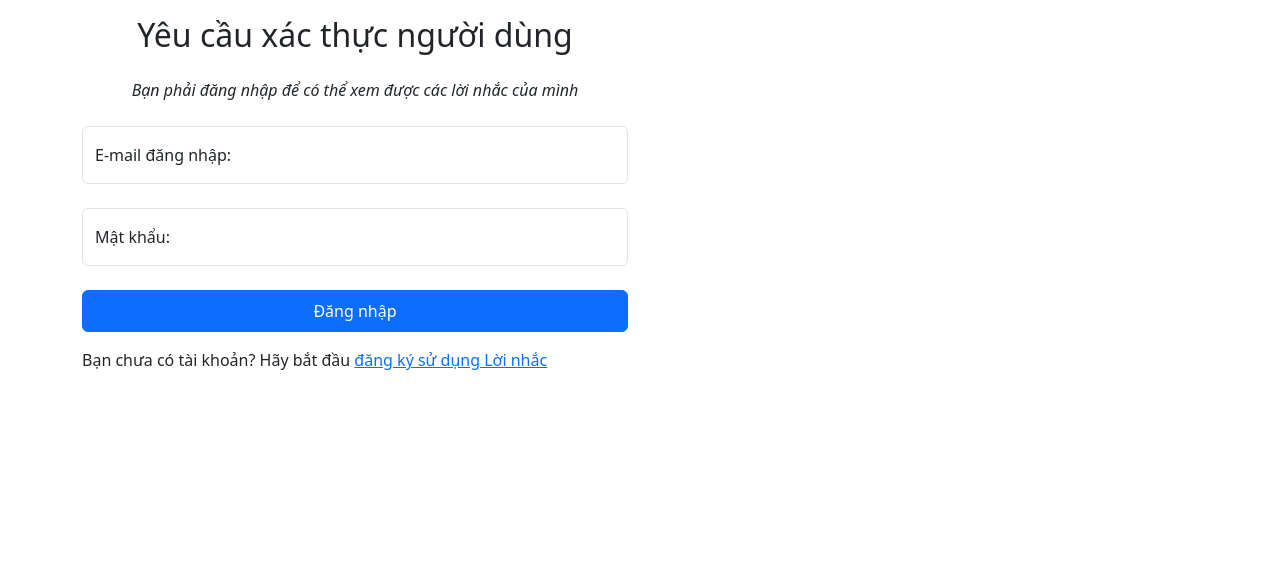
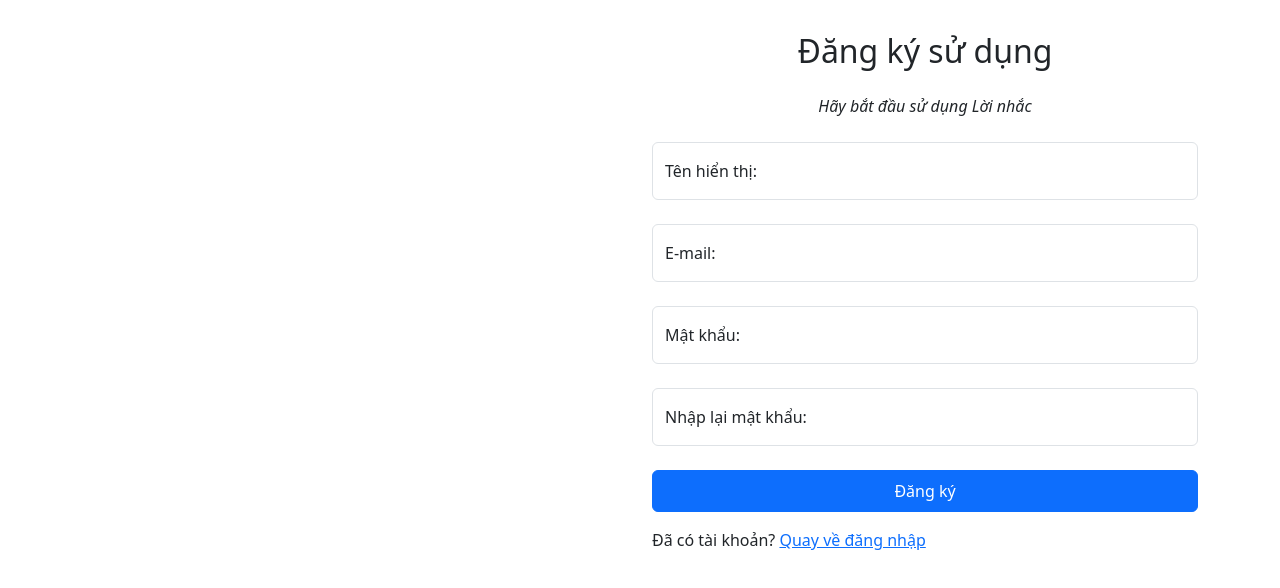
Before and after one commit to TrHgTung/Snorlax, a React (Create React App) app in the folder ReactJS/my-app/: page /register in a window 1280 px wide. Before the commit this address led to /login. Shown: the top 588 px of the page. Built offline with nearby package versions, Linux system fonts and the light colour scheme.

Commit message:
Fix Register route

```diff
--- a/ReactJS/my-app/src/App.js
+++ b/ReactJS/my-app/src/App.js
@@ -6,7 +6,6 @@ import Register from './components/Register';
 import Layout from './components/Layout';
 import { AuthProvider } from './supports/AuthProvider';
 import PrivateRoute from './supports/PrivateRoute';
-// import Logout from './components/Logout';
 import { render } from '@testing-library/react';
 import Update from './components/Update';
 import { ToastContainer } from 'react-toastify';
@@ -15,9 +14,6 @@ import 'react-toastify/dist/ReactToastify.css';
 function App() {
   return (
     <Router>
-      {/* <Routes>
-        <Route path="/register" element={<Register />} />
-      </Routes> */}
       <AuthProvider>
                 <Routes>
                     <Route path="/login" element={<Login />} />
@@ -30,8 +26,6 @@ function App() {
                             </PrivateRoute>
                         }
                     />
-                    {/* Các route khác */}
-                    {/* <Route path="/logout" element={<Logout />} /> */}
                     <Route
                       path="/update/:id"
                       element={
--- a/ReactJS/my-app/src/components/Register.jsx
+++ b/ReactJS/my-app/src/components/Register.jsx
@@ -1,6 +1,6 @@
 import axios from 'axios';
 import React, { useState } from 'react'
-import { useNavigate } from 'react-router-dom';
+import { Link, useNavigate } from 'react-router-dom';
 import { toast } from 'react-toastify';
 
 const Register = () => {
@@ -20,7 +20,7 @@ const Register = () => {
     };
 
     const handleRegister = async (e) => { // kiem tra xac nhan password
-        e.preventDefault();
+        //e.preventDefault();
         if(formData.password != formData.confirm_password){
             toast.error('Mật khẩu nhập lại không chính xác');
             return;
@@ -35,15 +35,23 @@ const Register = () => {
 
             if(response.data.success){
                 toast.success('Đăng ký thành công. Hãy đăng nhập bằng tài khoản của bạn');
+
+                // const min = 1111;
+                // const max = 9999;
+                // const rand = min + Math.random() * (max - min);
+                // localStorage.setItem('check_register', rand);
                 navigate('/login');
+                // console.log(response.data)
             }
             else{
-                toast.error('Có lỗi xảy ra. Hãy thử lại');
-
+                navigate('/login');
+                toast.error('Có lỗi xảy ra (else). Hãy thử lại');
+                // console.log(response.data)
             }
         }
         catch (error){
-            toast.error('Có lỗi xảy ra. Hãy thử lại');
+            navigate('/register');
+            toast.error('Có lỗi xảy ra (catch execption). Hãy thử lại');
         }
     };
 
@@ -51,8 +59,12 @@ const Register = () => {
     <div className="container">
             <form onSubmit={handleRegister}>
                 <div className="row">
-                    <div className="col-md-4">
-                        <h2 className='w-100 d-flex justify-content-center p-3 mb-4'>Register</h2>
+                    <div className="col-md-6">
+                        {/* Chen hinh anh */}
+                    </div>
+                    <div className="col-md-6">
+                        <h2 className='w-100 d-flex justify-content-center p-3 mt-3'>Đăng ký sử dụng</h2>
+                        <p className='text-center'><i>Hãy bắt đầu sử dụng Lời nhắc</i></p>
                         <div className="form-floating mt-4">
                             <label htmlFor='display_name'>Tên hiển thị:</label>
                             <input
@@ -102,6 +114,9 @@ const Register = () => {
                             />
                         </div>
                         <button className="btn btn-primary w-100 py-2" type="submit">Đăng ký</button>
+                        <div className='mt-3'>
+                            <p>Đã có tài khoản? <Link to="/login">Quay về đăng nhập</Link></p>
+                        </div>
                     </div>
                 </div>
             </form>
--- a/ReactJS/my-app/src/supports/AuthProvider.js
+++ b/ReactJS/my-app/src/supports/AuthProvider.js
@@ -10,22 +10,29 @@ export const useAuth = () => {
 export const AuthProvider = ({ children }) => {
     const [auth, setAuth] = useState({
         token : localStorage.getItem('token') || null,
-        isAuthenticated : localStorage.getItem('token') ? true : false
+        isAuthenticated : !!localStorage.getItem('token')
     });
+    const [loading, setLoading] = useState(true);
 
     const navigate = useNavigate();
 
     useEffect(() => {
         const token = localStorage.getItem('token');
-        if (localStorage.getItem('token')) {
+        if (token) {
             setAuth({
                 token: token,
                 isAuthenticated: true
             });
-        } else {
-             navigate('/login');
         }
-    }, [navigate]);
+        setLoading(false);
+    }, []);
+
+    useEffect(() => {
+        if(!loading && !auth.isAuthenticated){
+        // navigate('/login');
+        }
+    }, [loading, auth.isAuthenticated, navigate]);
+
 
     const login = (token) => {
         localStorage.setItem('token', token);
@@ -33,6 +40,7 @@ export const AuthProvider = ({ children }) => {
             token: token,
             isAuthenticated: true
         });
+        navigate('/');
     };
 
     const logout = () => {
@@ -44,6 +52,14 @@ export const AuthProvider = ({ children }) => {
         navigate('/login');
     };
 
+    if(loading) {
+        return (
+            <div>
+                <p>Đang tải nội dung...</p>
+            </div>
+        );
+    }
+
     return (
         <AuthContext.Provider value={{ auth, login, logout }}>
             {children}
--- a/ReactJS/my-app/src/supports/PrivateRoute.js
+++ b/ReactJS/my-app/src/supports/PrivateRoute.js
@@ -5,7 +5,12 @@ import { useAuth } from './AuthProvider';
 const PrivateRoute = ({ children }) => {
     const { auth } = useAuth();
 
-    return auth.token ? children : <Navigate to="/login" />;
+    //return auth.token ? children : <Navigate to="/login" />;
+    if(!auth.isAuthenticated){
+        return <Navigate to="/login" />;
+    }
+
+    else return children;
 };
 
 export default PrivateRoute;
```
